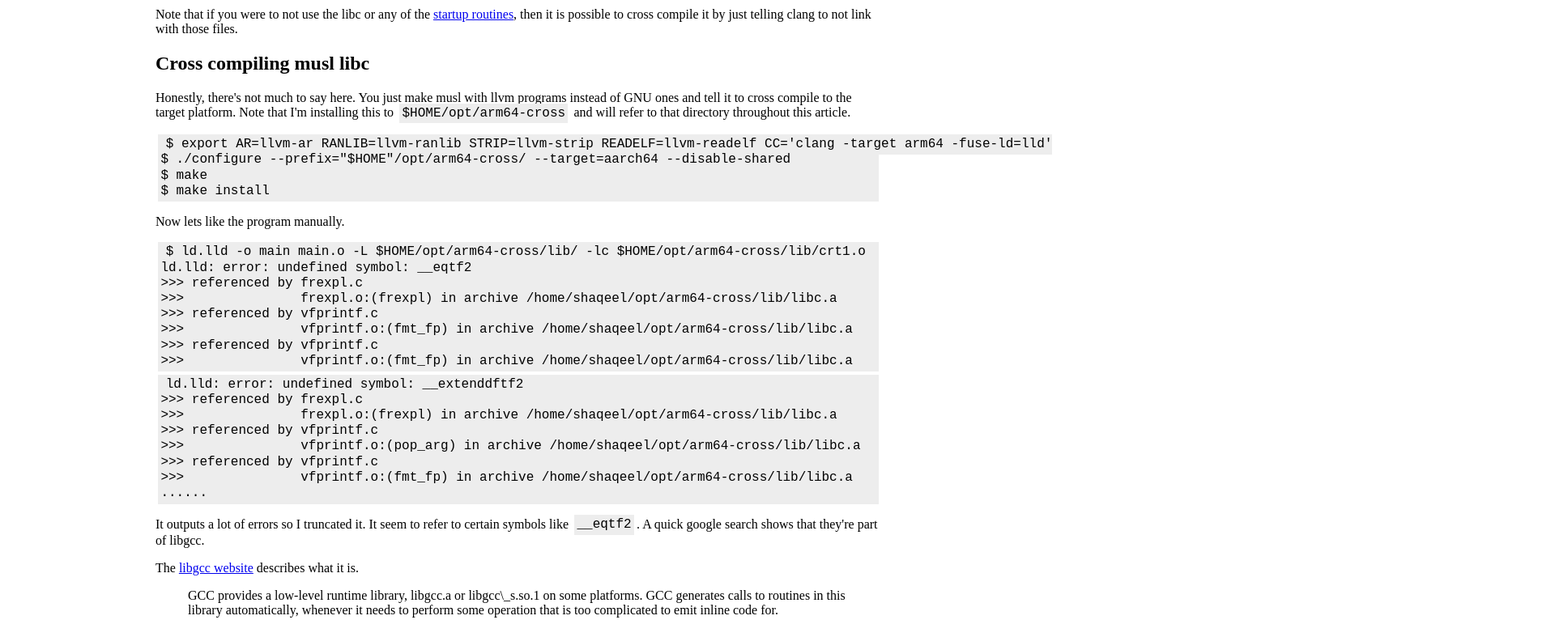
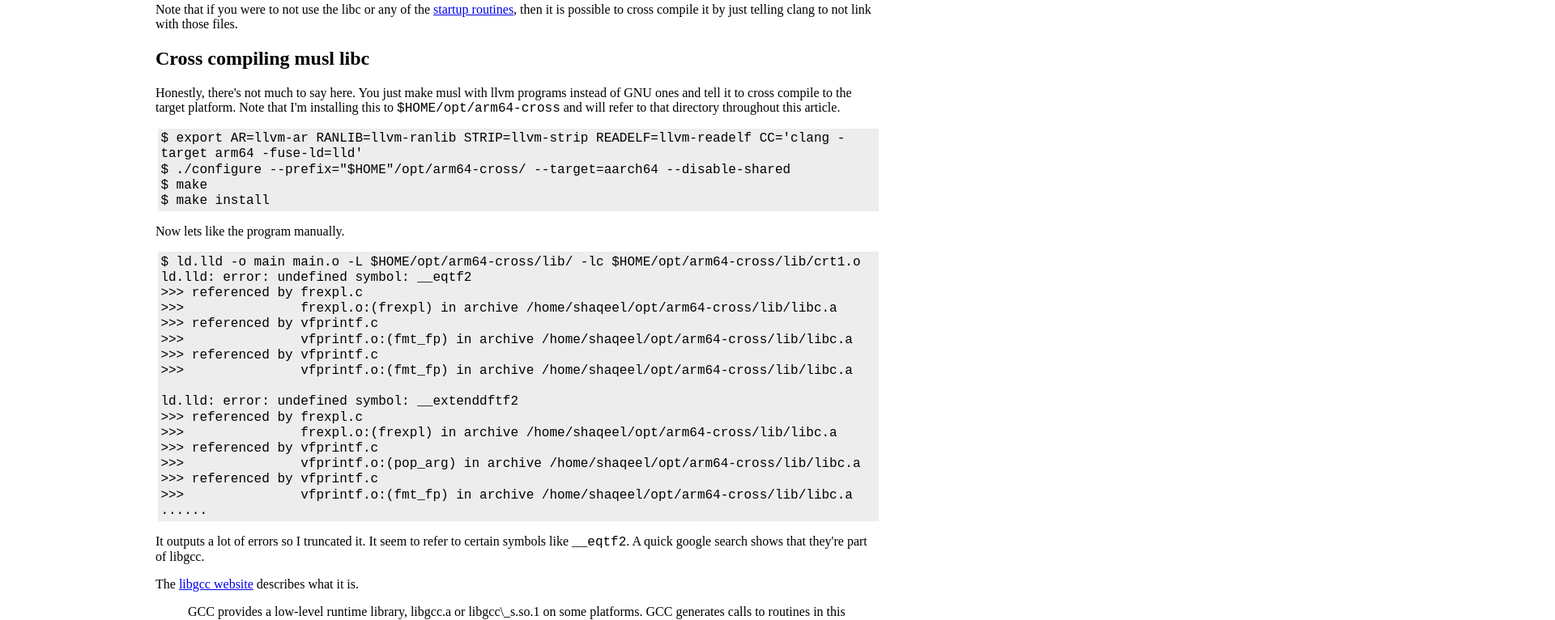
Before and after one commit to ShaqeelAhmad/ShaqeelAhmad.github.io, a plain HTML site: page blog/2025/02/02/how-I-cross-compiled-C-without-Zig.html in a window 1280 px wide. Shown: the part 1198-1964 px from the top of the page at 81% size, 1920 px wide, since content can reach past the window. Drawn offline with Linux system fonts and the light colour scheme.

Commit message:
Fix some visual oddities

```diff
--- a/blog/2025/02/02/how-I-cross-compiled-C-without-Zig.html
+++ b/blog/2025/02/02/how-I-cross-compiled-C-without-Zig.html
@@ -88,8 +88,8 @@ ld.lld: error: undefined symbol: __eqtf2
 &gt;&gt;&gt;               vfprintf.o:(fmt_fp) in archive /home/shaqeel/opt/arm64-cross/lib/libc.a
 &gt;&gt;&gt; referenced by vfprintf.c
 &gt;&gt;&gt;               vfprintf.o:(fmt_fp) in archive /home/shaqeel/opt/arm64-cross/lib/libc.a
-</code></pre>
-<pre><code>ld.lld: error: undefined symbol: __extenddftf2
+
+ld.lld: error: undefined symbol: __extenddftf2
 &gt;&gt;&gt; referenced by frexpl.c
 &gt;&gt;&gt;               frexpl.o:(frexpl) in archive /home/shaqeel/opt/arm64-cross/lib/libc.a
 &gt;&gt;&gt; referenced by vfprintf.c
--- a/style.css
+++ b/style.css
@@ -14,13 +14,16 @@ body {
 	font-size: 1rem;
 }
 
-pre, code {
+pre {
 	background-color: #ededed;
 	font-size: 1rem;
 
 	margin: 0.2rem;
 	padding: 0.2rem;
 	line-height: 1.2rem;
+}
+code {
+	white-space: pre-wrap
 }
 
 @media (prefers-color-scheme: dark) {
```
Also changed, not shown: rss.xml (+5 -6 lines), 1 other file.
